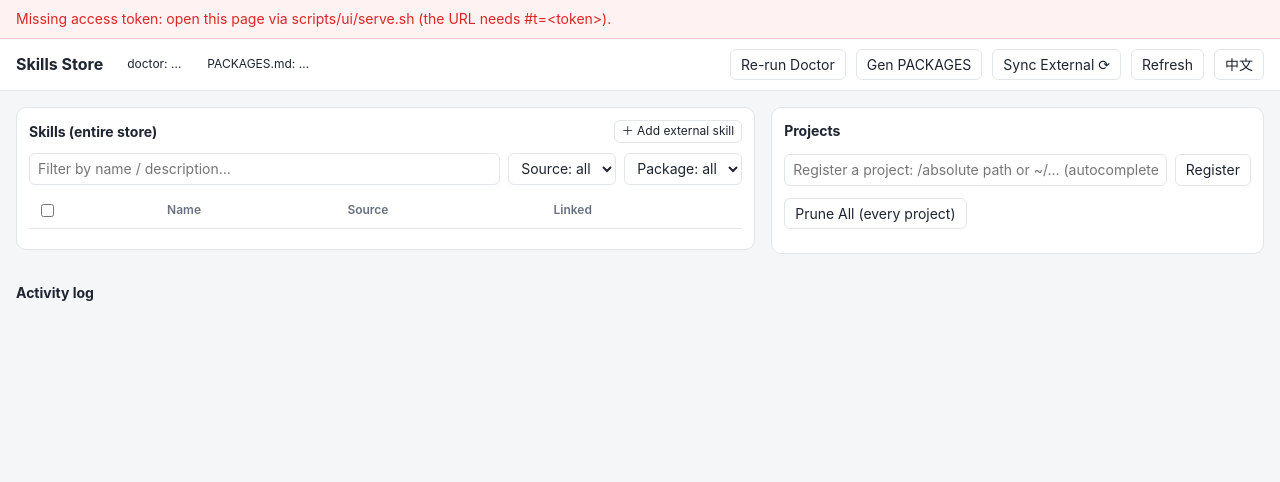
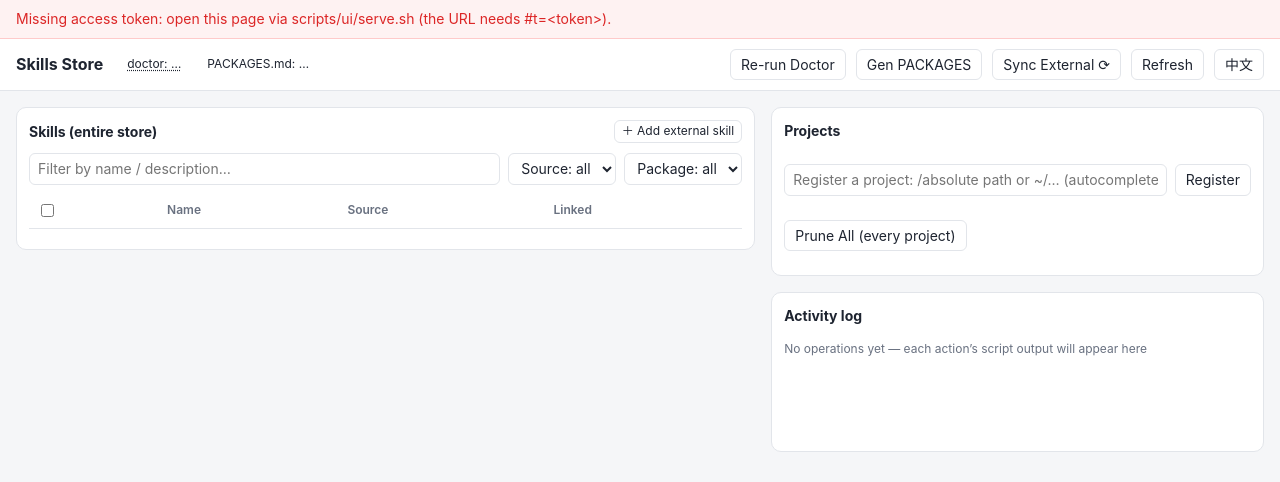
Before and after one commit to lunaelf/skills, a plain HTML site: page scripts/ui/index.html in a window 1280 px wide. Drawn offline with Linux system fonts and the light colour scheme.

Commit message:
feat(ui): keep projects and activity log visible in a sticky side column
The log lived below the (very tall) skills table, so the output of an
operation — its only feedback — was always off-screen. Move it into the
right column under Projects, make that column stick to the viewport
with its own scrolling, and give the empty log a hint line. Also widen
truncated descriptions (340px -> 480px) and dot-underline the clickable
doctor badge to set it apart from the static one.

Co-Authored-By: Claude Fable 5 <noreply@anthropic.com>

```diff
--- a/scripts/ui/index.html
+++ b/scripts/ui/index.html
@@ -39,14 +39,22 @@ header h1{font-size:16px;margin:0 6px 0 0}
 .b-warn{background:#fef3c7;color:var(--warn)}
 .b-npx{background:#dbeafe;color:var(--acc)} .b-authored{background:#dcfce7;color:var(--ok)}
 .b-external{background:#ede9fe;color:var(--purple)} .b-orphan{background:#fee2e2;color:var(--err)}
-.clickable{cursor:pointer}
+.clickable{cursor:pointer;text-decoration:underline dotted;text-underline-offset:2px}
 
 #healthOut{display:none;padding:10px 16px;background:#0f172a;color:#d1d9e6;
            border-bottom:1px solid var(--line);max-height:220px;overflow:auto}
 
 main{display:grid;grid-template-columns:minmax(0,3fr) minmax(0,2fr);gap:16px;
      padding:16px;align-items:start}
-@media (max-width:980px){main{grid-template-columns:1fr}}
+/* the right column sticks to the viewport (69px = sticky header 53px + main
+   padding 16px) so the activity log stays visible while the skills list scrolls */
+#sideCol{position:sticky;top:69px;display:flex;flex-direction:column;gap:16px;
+         max-height:calc(100vh - 85px)}
+#projectsPane{flex:0 1 auto;min-height:0;display:flex;flex-direction:column}
+#projectCards{overflow:auto;min-height:0}
+#logPane{flex:1 1 160px;min-height:160px;display:flex;flex-direction:column}
+@media (max-width:980px){main{grid-template-columns:1fr}
+  #sideCol{position:static;max-height:none}}
 .pane{background:var(--card);border:1px solid var(--line);border-radius:10px;padding:12px}
 .pane h2{font-size:14px;margin:0 0 10px}
 .panehead{display:flex;align-items:center;gap:8px;margin-bottom:10px}
@@ -65,7 +73,7 @@ td.glabel:hover{color:var(--acc)}
 td.glabel:focus-visible{outline:2px solid var(--acc);outline-offset:-2px}
 .gcaret{display:inline-block;width:14px;font-size:11px;color:var(--dim)}
 .gcount{font-size:12px;color:var(--dim);margin-left:6px;font-weight:400}
-.desc{font-size:12px;color:var(--dim);font-weight:400;max-width:340px;overflow:hidden;
+.desc{font-size:12px;color:var(--dim);font-weight:400;max-width:480px;overflow:hidden;
       text-overflow:ellipsis;white-space:nowrap;cursor:pointer}
 .mini{font-size:12px;padding:1px 7px;margin-left:4px}
 .dimline{margin-top:8px;font-size:12px;color:var(--dim)}
@@ -94,7 +102,8 @@ details[open]>summary.cardhead::before{content:'▾'}
 .rowform{display:flex;gap:8px;margin:12px 0;flex-wrap:wrap}
 .rowform input{flex:1;min-width:200px}
 
-#logPane{margin:0 16px 16px}
+#log{flex:1;overflow:auto;min-height:0}
+#log:empty::after{content:attr(data-empty);color:var(--dim);font-size:12px}
 .logentry{border:1px solid var(--line);border-radius:8px;margin-bottom:6px;background:var(--card)}
 .loghead{display:flex;gap:10px;align-items:center;padding:6px 10px;cursor:pointer;flex-wrap:wrap}
 .logcmd{font:12px ui-monospace,Menlo,monospace;color:var(--dim);word-break:break-all;flex:1}
@@ -169,6 +178,7 @@ dialog menu{display:flex;justify-content:flex-end;gap:8px;margin:14px 0 0;paddin
     </div>
   </section>
 
+  <div id="sideCol">
     <aside class="pane" id="projectsPane">
       <h2>Projects</h2>
       <div id="projectCards"></div>
@@ -180,12 +190,12 @@ dialog menu{display:flex;justify-content:flex-end;gap:8px;margin:14px 0 0;paddin
         <button class="danger" data-action="prune-all" data-i18n="pruneAllBtn"></button>
       </div>
     </aside>
-</main>
-
-<section id="logPane">
-  <h2 style="font-size:14px" data-i18n="logTitle"></h2>
+    <section class="pane" id="logPane">
+      <h2 data-i18n="logTitle"></h2>
       <div id="log"></div>
     </section>
+  </div>
+</main>
 
 <datalist id="pathOpts"></datalist>
 
@@ -258,6 +268,7 @@ const I18N = {
     regBtn: '注册项目',
     pruneAllBtn: 'Prune All（全部项目）',
     logTitle: '活动日志',
+    logEmpty: '还没有操作；每次操作的脚本输出会显示在这里',
     cancel: '取消',
     confirmRun: '确认执行',
     extTitle: '添加 External Skill',
@@ -332,6 +343,7 @@ const I18N = {
     regBtn: 'Register',
     pruneAllBtn: 'Prune All (every project)',
     logTitle: 'Activity log',
+    logEmpty: 'No operations yet — each action’s script output will appear here',
     cancel: 'Cancel',
     confirmRun: 'Confirm',
     extTitle: 'Add external skill',
@@ -402,6 +414,7 @@ function applyLang(){
   for (const el of document.querySelectorAll('[data-i18n]')) el.textContent = t(el.dataset.i18n);
   for (const el of document.querySelectorAll('[data-i18n-ph]')) el.placeholder = t(el.dataset.i18nPh);
   $('#langBtn').textContent = lang === 'zh' ? 'English' : '中文';
+  $('#log').dataset.empty = t('logEmpty');
   if (!$('#drawer').open) $('#drawerMd').textContent = t('loadingMd');
   if (state) render();
 }
```
Lines whose indentation alone changed are shown as unchanged.
